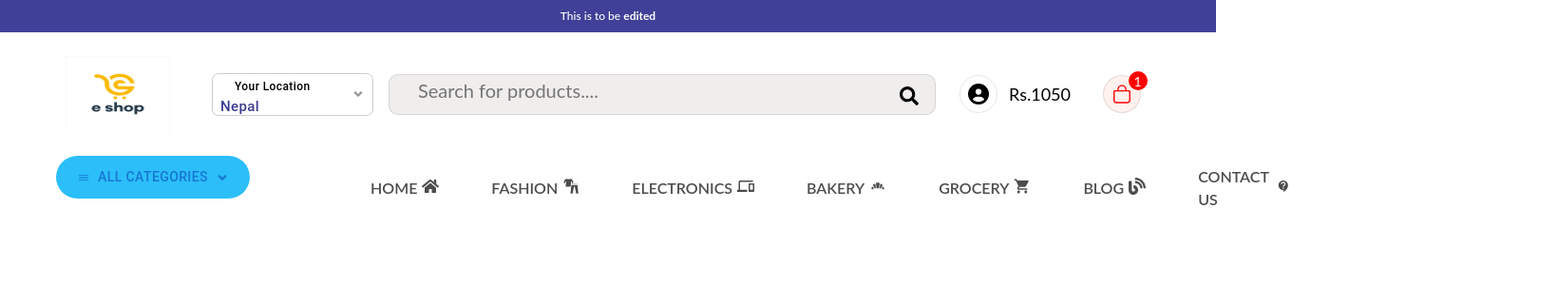
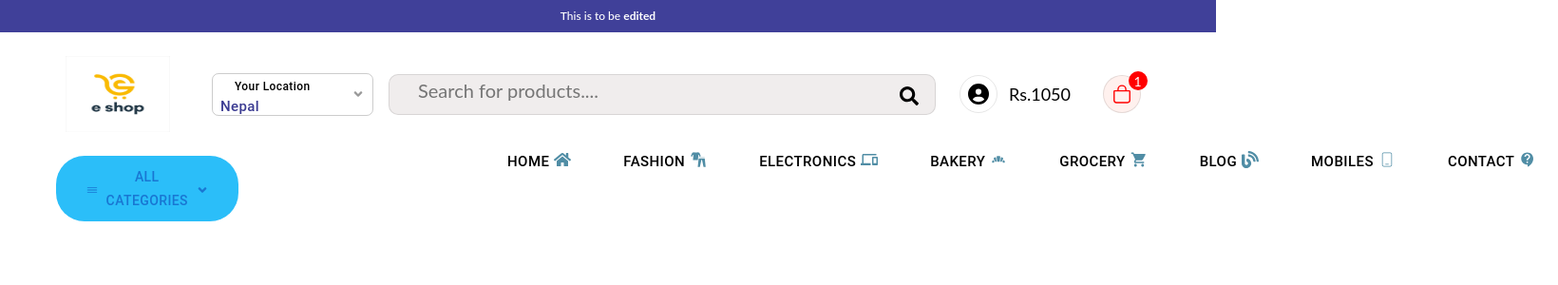
Before and after one commit to tandukarunique/Ecommerce, a React (Create React App) app: page / in a window 1280 px wide. Shown: the top 300 px of the page at 95% size, 1640 px wide, since content can reach past the window. Built offline with nearby package versions, Linux system fonts and the light colour scheme.

Commit message:
Added country dropdpwn

```diff
--- a/src/App.css
+++ b/src/App.css
@@ -15,6 +15,17 @@ body {
 
 .container {
   max-width: 90%;
+}
+
+::-webkit-scrollbar {
+  width: 8px !important;
+  height: 8px !important;
+}
+::-webkit-scrollbar-thumb {
+  background: white !important;
+}
+::-webkit-scrollbar-track {
+  background: white !important;
 }
 .headerWrapper .top-strip {
   padding: 8px 0px;
@@ -69,7 +80,7 @@ body {
   opacity: 0.8;
 }
 
-header .headerSearch {
+.headerSearch {
   width: 130%;
   height: 43px;
   background: rgb(240, 237, 237);
@@ -79,7 +90,7 @@ header .headerSearch {
   border: 1px solid rgba(0, 0, 0, 0.1);
 }
 
-header .headerSearch input {
+.headerSearch input {
   background: transparent !important;
   outline: none !important;
   font-size: 14px;
@@ -91,7 +102,7 @@ header .headerSearch input {
   font-size: 20px;
 }
 
-header .headerSearch button {
+.headerSearch button {
   position: absolute;
   top: 0px;
   right: 2px;
@@ -102,7 +113,7 @@ header .headerSearch button {
   border-radius: 200% !important;
   color: black;
 }
-header .headerSearch button svg {
+.headerSearch button svg {
   font-size: 20px;
 }
 
@@ -161,10 +172,57 @@ header .part3 .circle svg {
   height: 20px;
   justify-content: center;
 }
+.locationmodel .MuiPaper-elevation {
+  padding: 25px;
+  position: relative;
+}
+.locationmodel p {
+  padding: 10px;
+}
+.locationmodel .countryList {
+  margin-bottom: 0px;
+  max-height: 400px;
+  overflow-y: scroll;
+  overflow-x: hidden;
+}
+.locationmodel .countryList li {
+  width: 100%;
+  text-transform: capitalize !important;
+  list-style: none;
+}
+.locationmodel .countryList li button {
+  width: 100%;
+  text-transform: capitalize !important;
+  color: black !important;
+  justify-content: flex-start !important;
+  padding: 15px 20px;
+  font-weight: 12px;
+}
+
+.locationmodel .close_ {
+  position: absolute;
+  top: -90px;
+  right: -10px;
+  min-width: 40px !important;
+  width: 40px !important;
+  height: 40px !important;
+  border-radius: 50% !important;
+}
+.locationmodel .close_ svg {
+  font-size: 60px;
+}
+nav .navpart1 {
+  max-width: 16.66759%;
+  flex: 0 0 16.66759%;
+}
+nav .navpart2 {
+  max-width: 0 0 83.32994%;
+  flex: 0 0 83.32994%;
+}
 nav .allCatTab {
   /*All categories ko box*/
   background: #2bbef9;
-  padding: 10px 22px !important;
+  padding: 10px 30.6px !important;
   border-radius: 30px;
   margin-left: -20px;
 }
@@ -175,8 +233,9 @@ nav.allCatTab:hover {
   background: #2bbef9;
 }
 nav.allCatTab .text {
-  font-weight: 600;
+  font-weight: 500;
   color: aliceblue;
+  font-size: 10px;
 }
 nav.allCatTab .icon1 svg {
   font-size: 20px;
@@ -189,13 +248,18 @@ nav.allCatTab .icon2 .ml-2 {
   margin-top: 5px;
 }
 nav .navpart2 ul {
-  margin-bottom: 0px;
+  margin-top: -40px;
+  padding-left: 240px;
+  font-weight: 30px;
 }
 nav .navpart2 ul li a {
-  font-size: 16px;
-  font-weight: 600;
   text-decoration: none;
-  color: rgba(0, 0, 0, 0.7);
+}
+nav .navpart2 ul li a button {
+  font-size: 15px;
+  font-weight: 550;
+  text-decoration: none;
+  color: black;
   text-transform: uppercase;
   display: flex;
   align-items: center;
@@ -208,6 +272,7 @@ nav .navpart2 ul li a svg {
   font-size: 18px;
   margin-left: 5px;
   margin-bottom: 5px;
+  color: #508da5;
 }
 nav .navpart2 ul li a:hover {
   background: white;
--- a/src/Components/CountryDropdown/index.js
+++ b/src/Components/CountryDropdown/index.js
@@ -1,9 +1,19 @@
 import { Button } from "@mui/material";
+import * as React from "react";
 import { FaAngleDown } from "react-icons/fa";
+import Dialog from "@mui/material/Dialog";
+// import { FaSearch } from "react-icons/fa";
+import { IoIosClose } from "react-icons/io";
+import { useState } from "react";
+import Slide from "@mui/material/Slide";
+const Transition = React.forwardRef(function Transition(props, ref) {
+  return <Slide direction="up" ref={ref} {...props} />;
+});
 const CountryDropdown = () => {
+  const [isOpenModel, setisOpenModel] = useState(false);
   return (
     <>
-      <Button className="countryDrop">
+      <Button className="countryDrop" onClick={() => setisOpenModel(true)}>
         <div className="info d-flex flex-column">
           <span className="label">Your Location</span>
           <span className="name">Nepal</span>
@@ -12,6 +22,60 @@ const CountryDropdown = () => {
           <FaAngleDown></FaAngleDown>
         </span>
       </Button>
+      <Dialog
+        open={isOpenModel}
+        onClose={() => setisOpenModel(false)}
+        className="locationmodel"
+        TransitionComponent={Transition}
+      >
+        <h4 className="mb-0">Choose your delivery location</h4>
+        <p>Enter your address and we will specify the offer for your area.</p>
+
+        <div className="headerSearch w-100">
+          <input type="text" placeholder="Search your area...." />
+          <Button className="close_" onClick={() => setisOpenModel(false)}>
+            <IoIosClose />
+          </Button>
+        </div>
+        <ul className="countryList">
+          <li>
+            <Button onClick={() => setisOpenModel(false)}>Nepal</Button>
+          </li>
+          <li>
+            <Button onClick={() => setisOpenModel(false)}>China</Button>
+          </li>
+          <li>
+            <Button onClick={() => setisOpenModel(false)}>India</Button>
+          </li>
+          <li>
+            <Button onClick={() => setisOpenModel(false)}>Bhutan</Button>
+          </li>
+          <li>
+            <Button onClick={() => setisOpenModel(false)}>Bangladesh</Button>
+          </li>
+          <li>
+            <Button onClick={() => setisOpenModel(false)}>Malsiya</Button>
+          </li>
+          <li>
+            <Button onClick={() => setisOpenModel(false)}>Bangkok</Button>
+          </li>
+          <li>
+            <Button onClick={() => setisOpenModel(false)}>USA</Button>
+          </li>
+          <li>
+            <Button onClick={() => setisOpenModel(false)}>France</Button>
+          </li>
+          <li>
+            <Button onClick={() => setisOpenModel(false)}>Brazil</Button>
+          </li>
+          <li>
+            <Button onClick={() => setisOpenModel(false)}>Russia</Button>
+          </li>
+          <li>
+            <Button onClick={() => setisOpenModel(false)}>Germany</Button>
+          </li>
+        </ul>
+      </Dialog>
     </>
   );
 };
--- a/src/Components/Header/Navigation/index.js
+++ b/src/Components/Header/Navigation/index.js
@@ -9,12 +9,13 @@ import { MdBakeryDining } from "react-icons/md";
 import { FaBlog } from "react-icons/fa";
 import { MdContactSupport } from "react-icons/md";
 import { MdLocalGroceryStore } from "react-icons/md";
+import { CiMobile1 } from "react-icons/ci";
 const Navigation = () => {
   return (
     <nav>
       <div className="container">
         <div className="row">
-          <div className="col-sm-3 navpart1">
+          <div className="col-sm-2 navpart1">
             <Button className="allCatTab align-items-center">
               <span className="icon1 mr-2">
                 <IoIosMenu />
@@ -25,49 +26,56 @@ const Navigation = () => {
               </span>
             </Button>
           </div>
-          <div className="col-sm-9 navpart2 d-flex align-items-center">
+          <div className="col-sm-10 navpart2 d-flex align-items-center">
             {" "}
             {/*All categories ko side ko nav*/}
             <ul className="list list-inline ml-auto">
               <li className="list-inline-item">
                 <Link to="/">
-                  Home
-                  <FaHome />
+                  <Button>Home <FaHome /></Button>
+
                 </Link>
               </li>
               <li className="list-inline-item">
                 <Link to="/">
-                  Fashion
-                  <GiClothes />
+                  <Button>Fashion<GiClothes /></Button>
+
                 </Link>
               </li>
               <li className="list-inline-item">
                 <Link to="/">
-                  Electronics
-                  <MdOutlineDevices />
+                  <Button>Electronics<MdOutlineDevices /></Button>
+
                 </Link>
               </li>
               <li className="list-inline-item">
                 <Link to="/">
-                  Bakery <MdBakeryDining />
+                  <Button>Bakery<MdBakeryDining /></Button>
                 </Link>
               </li>
               <li className="list-inline-item">
                 <Link to="/">
-                  Grocery
-                  <MdLocalGroceryStore />
+                  <Button>Grocery  <MdLocalGroceryStore /></Button>
+
                 </Link>
               </li>
               <li className="list-inline-item">
                 <Link to="/">
-                  Blog
-                  <FaBlog />
+                  <Button>Blog<FaBlog /></Button>
+
                 </Link>
               </li>
               <li className="list-inline-item">
                 <Link to="/">
-                  Contact Us
-                  <MdContactSupport />
+                  <Button>
+                    Mobiles <CiMobile1 />
+                  </Button>
+                </Link>
+              </li>
+              <li className="list-inline-item">
+                <Link to="/">
+                  <Button>Contact<MdContactSupport /></Button>
+
                 </Link>
               </li>
             </ul>
```
